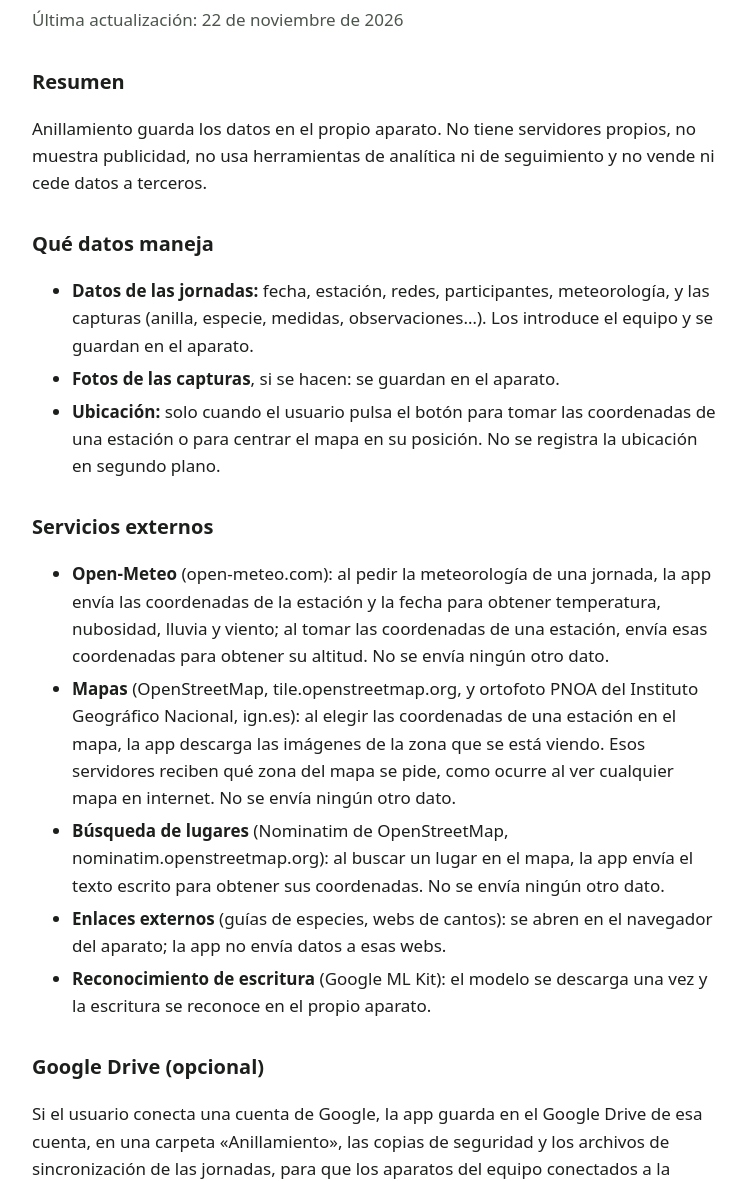
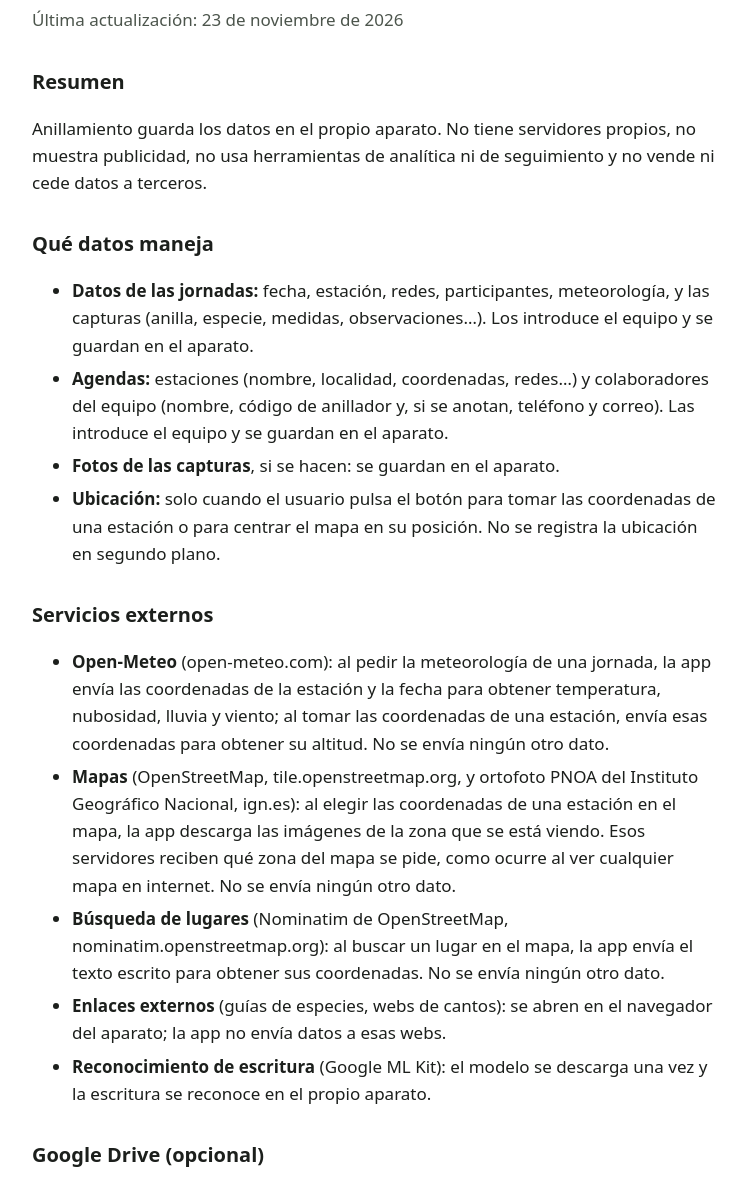
Before and after one commit to DCMCMLXXX/anillamiento-web, a plain HTML site: page privacidad.html in a window 1280 px wide. Shown: the part 142-1323 px from the top of the page, without its empty margins (264-1010 px from the left). Drawn offline with Linux system fonts and the light colour scheme.

Commit message:
Política de privacidad: agendas sincronizadas por Google Drive
Co-Authored-By: Claude Opus 5.5 <noreply@anthropic.com>
Claude-Session: https://claude.ai/code/session_01MMEgvgovP2aSJRFM6iQPtn

```diff
--- a/privacidad.html
+++ b/privacidad.html
@@ -11,7 +11,7 @@
 <main>
   <p><a href="index.html">← Anillamiento</a></p>
   <h1>Política de privacidad</h1>
-  <p class="subtitulo">Última actualización: 22 de noviembre de 2026</p>
+  <p class="subtitulo">Última actualización: 23 de noviembre de 2026</p>
 
   <h2>Resumen</h2>
   <p>Anillamiento guarda los datos en el propio aparato. No tiene servidores propios, no muestra publicidad, no usa herramientas de analítica ni de seguimiento y no vende ni cede datos a terceros.</p>
@@ -19,6 +19,7 @@
   <h2>Qué datos maneja</h2>
   <ul>
     <li><strong>Datos de las jornadas:</strong> fecha, estación, redes, participantes, meteorología, y las capturas (anilla, especie, medidas, observaciones…). Los introduce el equipo y se guardan en el aparato.</li>
+    <li><strong>Agendas:</strong> estaciones (nombre, localidad, coordenadas, redes…) y colaboradores del equipo (nombre, código de anillador y, si se anotan, teléfono y correo). Las introduce el equipo y se guardan en el aparato.</li>
     <li><strong>Fotos de las capturas</strong>, si se hacen: se guardan en el aparato.</li>
     <li><strong>Ubicación:</strong> solo cuando el usuario pulsa el botón para tomar las coordenadas de una estación o para centrar el mapa en su posición. No se registra la ubicación en segundo plano.</li>
   </ul>
@@ -33,7 +34,7 @@
   </ul>
 
   <h2>Google Drive (opcional)</h2>
-  <p>Si el usuario conecta una cuenta de Google, la app guarda en el Google Drive de esa cuenta, en una carpeta «Anillamiento», las copias de seguridad y los archivos de sincronización de las jornadas, para que los aparatos del equipo conectados a la misma cuenta compartan los datos.</p>
+  <p>Si el usuario conecta una cuenta de Google, la app guarda en el Google Drive de esa cuenta, en una carpeta «Anillamiento», las copias de seguridad y los archivos de sincronización de las jornadas y de las agendas de estaciones y colaboradores (incluidos los teléfonos y correos anotados), para que los aparatos del equipo conectados a la misma cuenta compartan los datos.</p>
   <ul>
     <li>La app solo pide el permiso <code>drive.file</code>: puede ver y modificar únicamente los archivos que ella misma crea. No tiene acceso al resto de archivos del Drive.</li>
     <li>Los datos viajan directamente entre el aparato y la cuenta de Google del usuario. No pasan por ningún otro servidor.</li>
```
